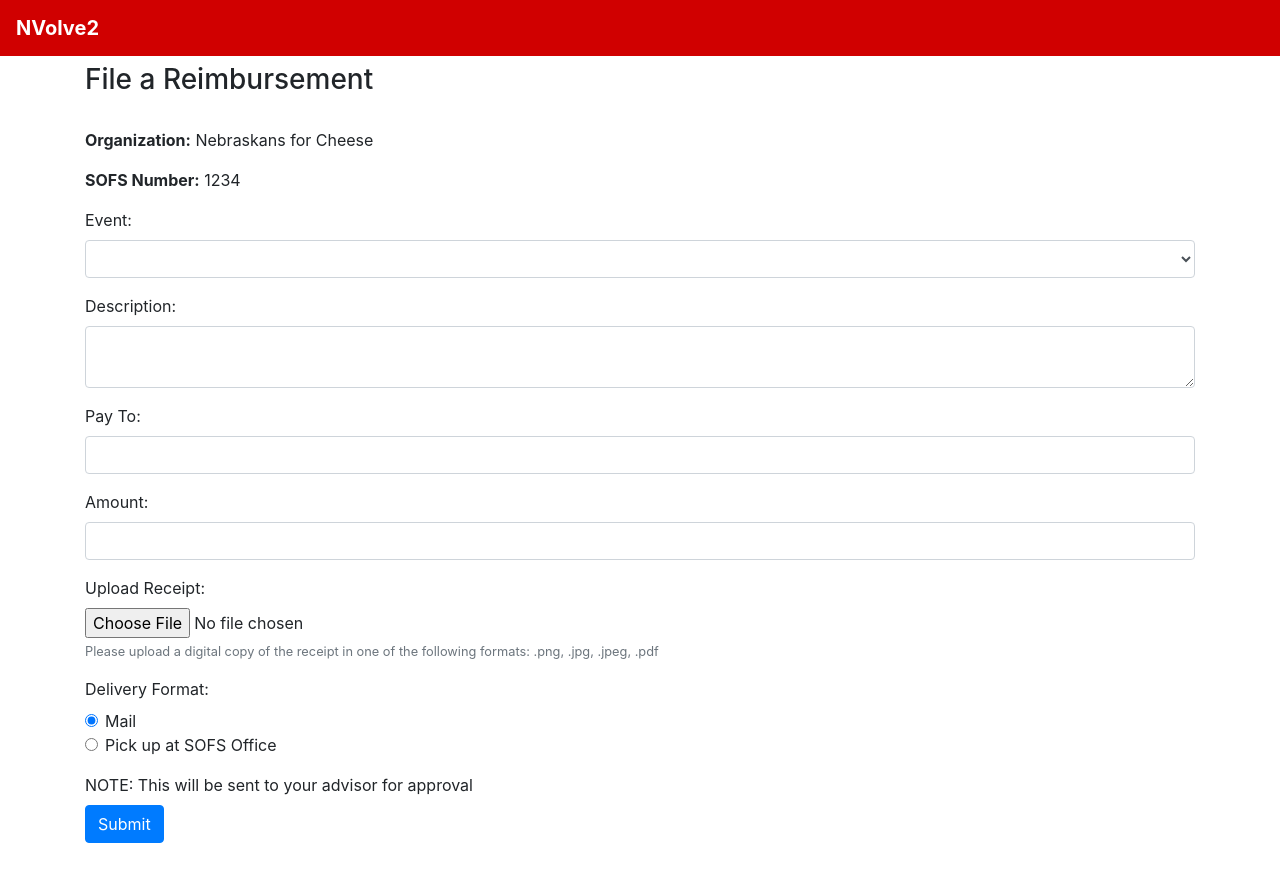
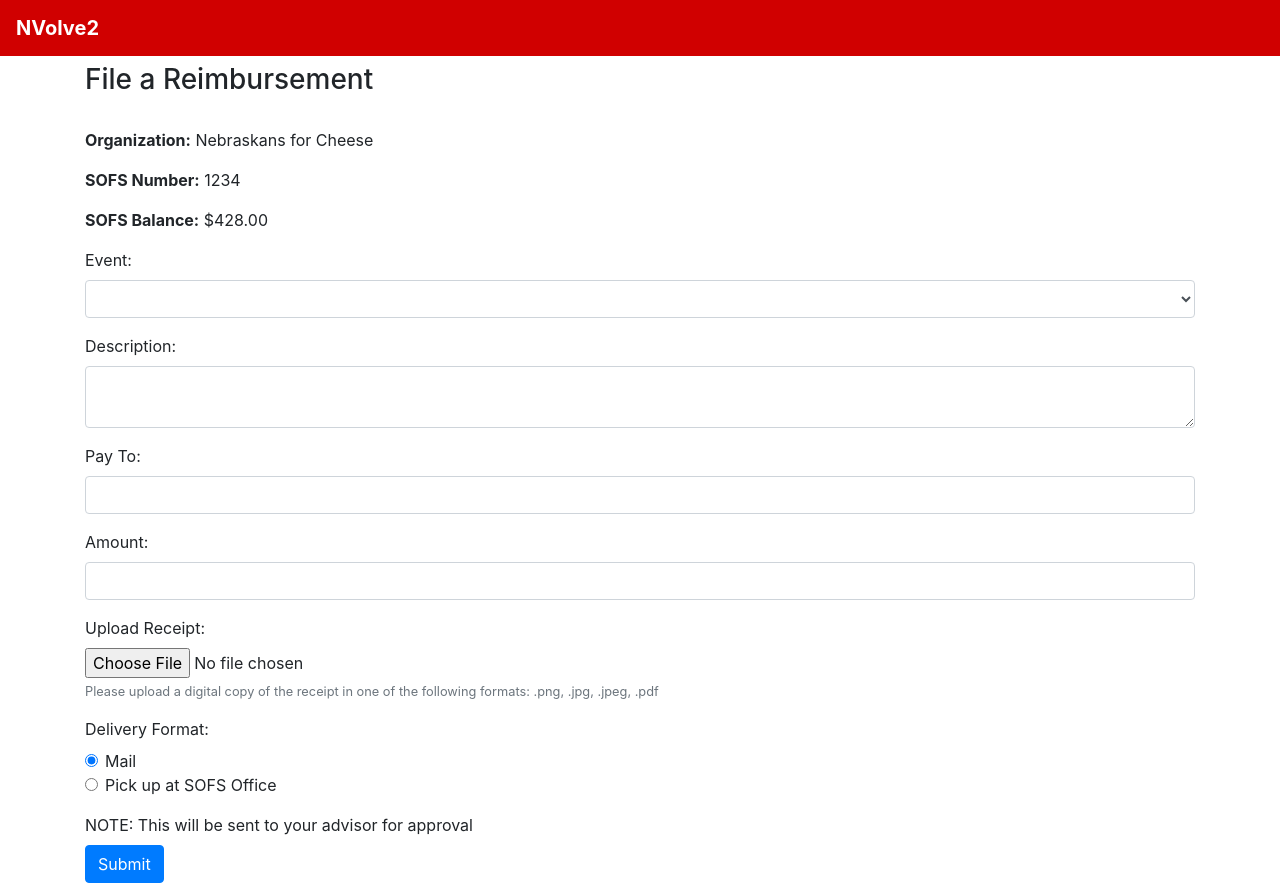
Before and after one commit to gauriramesh/nvolve2, a React (Create React App) app: page /reimbursement in a window 1280 px wide. Before the commit the page ends 843 px from the top, so only its background shows below. Built offline with nearby package versions, Linux system fonts and the light colour scheme; the HTML template or start-up script is replaced by a standard one.

Commit message:
Add sofs balance

```diff
--- a/src/pages/Reimbursement.js
+++ b/src/pages/Reimbursement.js
@@ -127,6 +127,9 @@ export default class ReimbursementForm extends React.Component {
         <p>
           <b>SOFS Number:</b> 1234
         </p>
+		<p>
+			<b> SOFS Balance:</b> $428.00
+		</p>
         <Form>
           <FormGroup>
             <Label for="eventSelect">Event:</Label>
```
